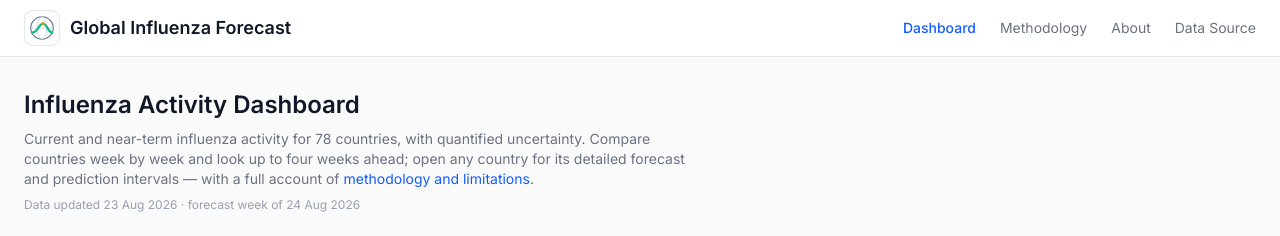
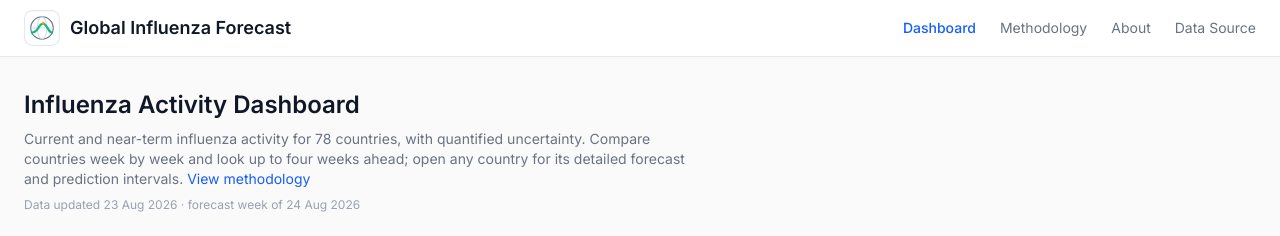
Before and after one commit to kinggongzilla/influenza_prediction, a Next.js app in the folder frontend/: page / in a window 1280 px wide. Shown: the top 236 px of the page. Built offline with nearby package versions, Linux system fonts and the light colour scheme.

Commit message:
Home subtitle: replace trailing methodology sentence with a 'View methodology' link

```diff
--- a/frontend/src/app/page.tsx
+++ b/frontend/src/app/page.tsx
@@ -13,11 +13,10 @@ export default function Home() {
           <p className="text-gray-500 text-sm max-w-2xl">
             Current and near-term influenza activity for 78 countries, with quantified
             uncertainty. Compare countries week by week and look up to four weeks ahead;
-            open any country for its detailed forecast and prediction intervals — with a
-            full account of{" "}
+            open any country for its detailed forecast and prediction intervals.{" "}
             <Link href="/methodology" className="text-blue-600 hover:underline">
-              methodology and limitations
-            </Link>.
+              View methodology
+            </Link>
           </p>
           <div className="mt-2">
             <DataStamp />
```
